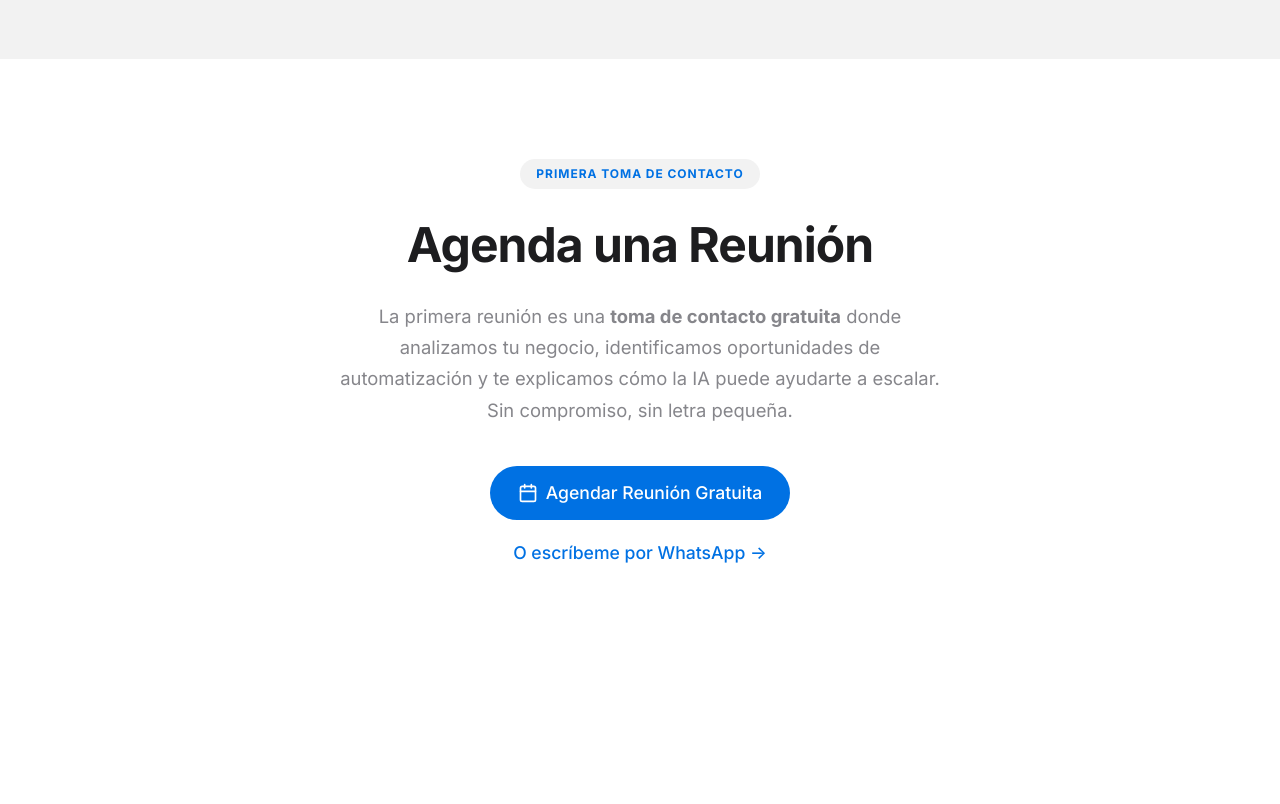
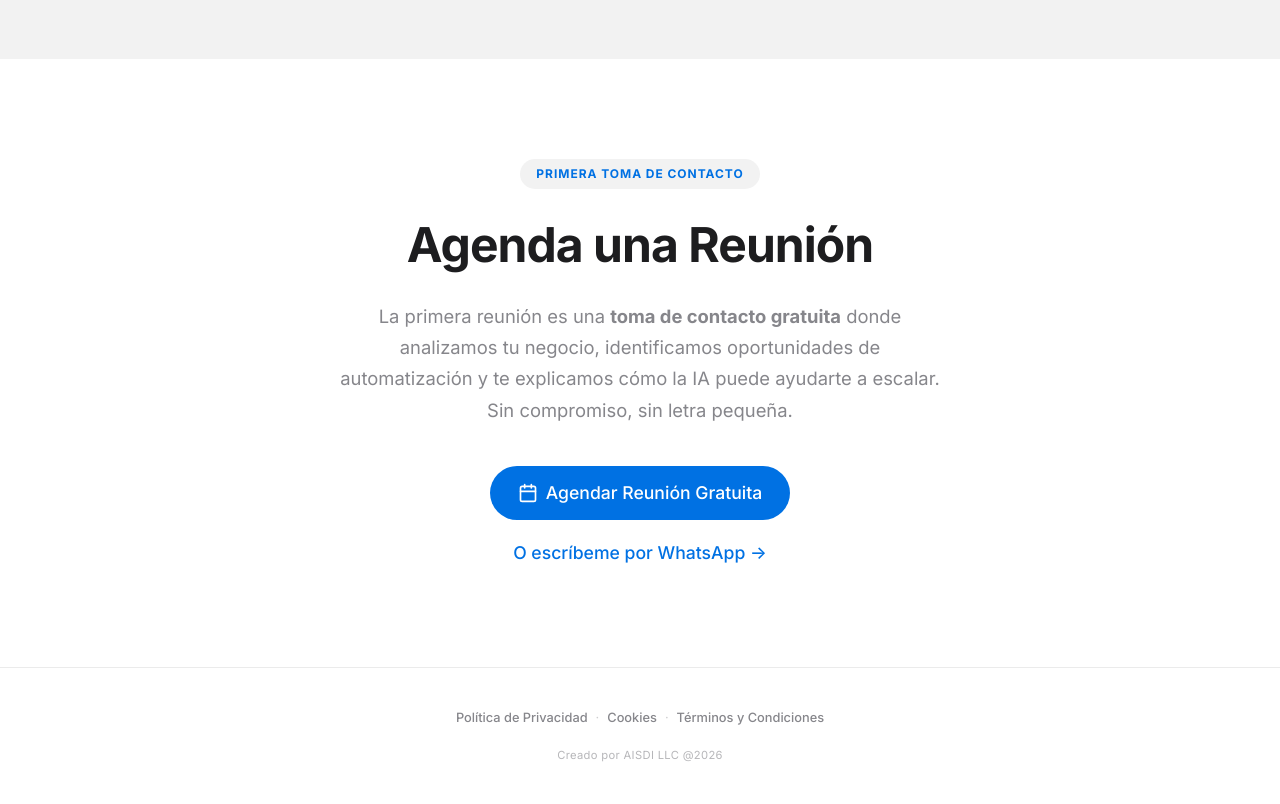
Before and after one commit to gerard-iartesana/gerard-fanals-web, a plain HTML site: page index.html in a window 1280 px wide. Shown: the part 4546-5350 px from the top of the page. Before the commit the page ends 5213 px from the top, so only its background shows below. Drawn offline with Linux system fonts and the light colour scheme.

Commit message:
feat: add legal footer with privacy, cookies, terms links + AISDI LLC copyright

```diff
--- a/index.html
+++ b/index.html
@@ -315,6 +315,21 @@
             </div>
         </div>
     </footer>
+
+    <!-- Pie de Página Legal -->
+    <div class="site-footer">
+        <div class="container">
+            <div class="footer-links">
+                <a href="privacidad.html">Política de Privacidad</a>
+                <span class="footer-dot">·</span>
+                <a href="cookies.html">Cookies</a>
+                <span class="footer-dot">·</span>
+                <a href="terminos.html">Términos y Condiciones</a>
+            </div>
+            <p class="footer-copyright">Creado por AISDI LLC @2026</p>
+        </div>
+    </div>
+
     <script src="script.js"></script>
 </body>
 </html>
--- a/style.css
+++ b/style.css
@@ -495,3 +495,42 @@ footer h2 { font-size: 3rem; font-weight: 700; margin-bottom: 20px; letter-spaci
     .step { flex: 0 0 100%; width: 100%; }
     footer h2 { font-size: 1.6rem; }
 }
+
+/* --- Site Footer (Legal) --- */
+.site-footer {
+    padding: 40px 0;
+    border-top: 1px solid var(--border-color);
+    text-align: center;
+}
+
+.footer-links {
+    display: flex;
+    justify-content: center;
+    align-items: center;
+    gap: 8px;
+    flex-wrap: wrap;
+    margin-bottom: 20px;
+}
+
+.footer-links a {
+    color: var(--text-grey);
+    text-decoration: none;
+    font-size: 0.8rem;
+    font-weight: 500;
+    transition: color 0.3s;
+}
+
+.footer-links a:hover { color: var(--accent-blue); }
+
+.footer-dot {
+    color: var(--text-grey);
+    opacity: 0.4;
+    font-size: 0.8rem;
+}
+
+.footer-copyright {
+    color: var(--text-grey);
+    font-size: 0.7rem;
+    opacity: 0.6;
+    letter-spacing: 0.03em;
+}
```
